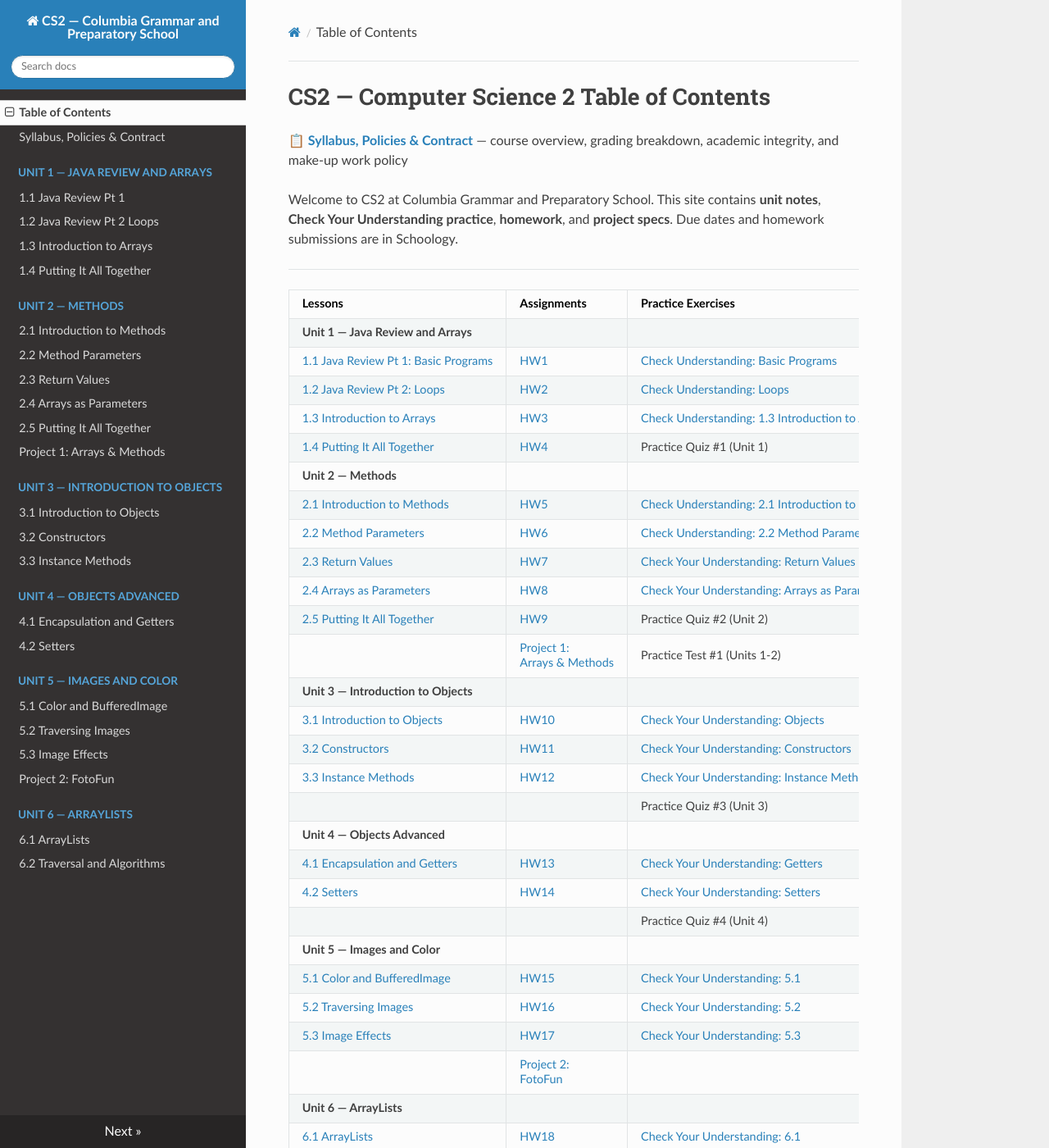
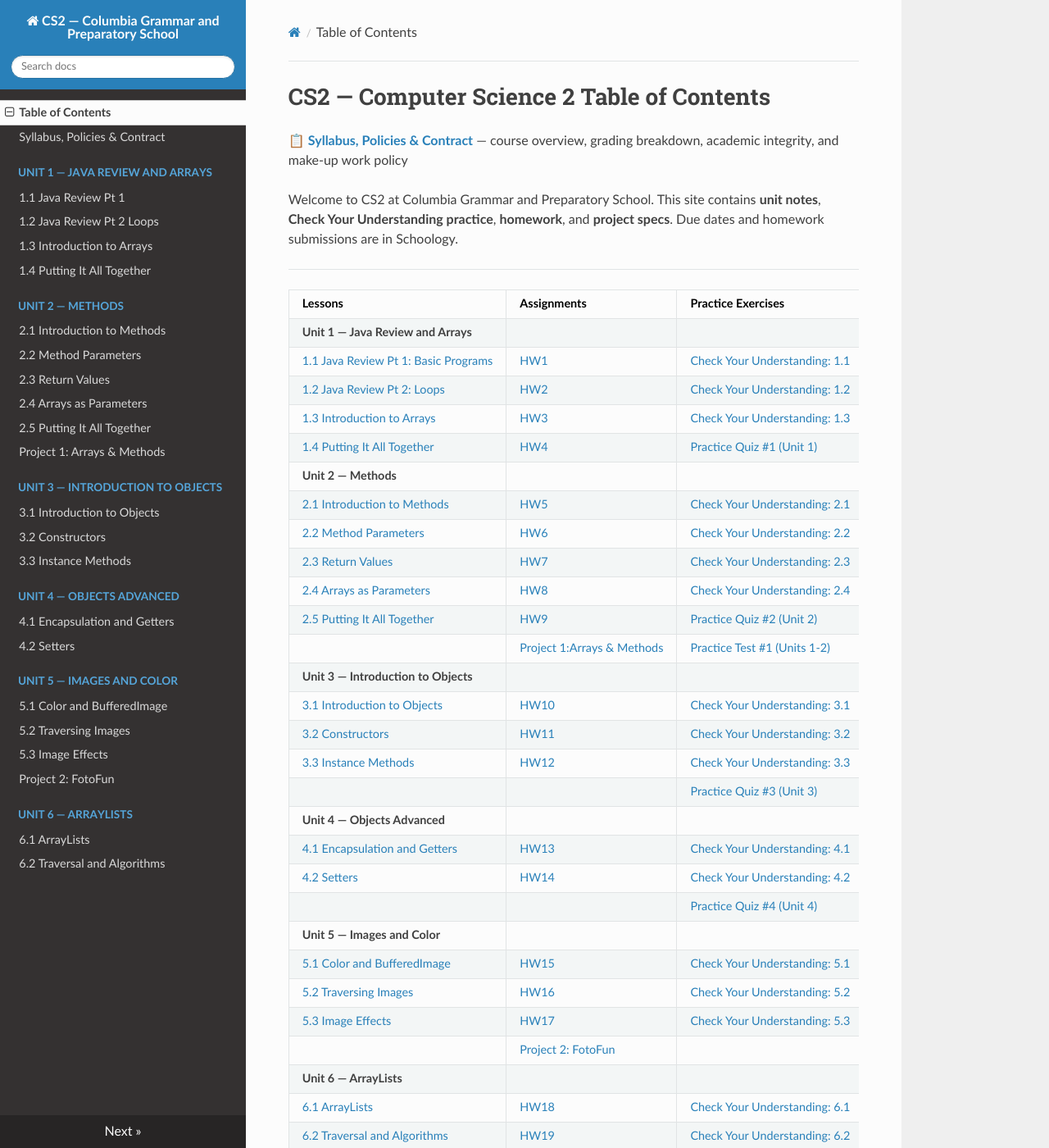
Before and after one commit to kjergens/cs2-site, an MkDocs documentation site: the page built from docs/index.md, in a window 1280 px wide and 1400 px high. Shown: the whole window at 82% size. Built offline with MkDocs 1.6.1, drawn with Linux system fonts in a browser that asks for light colours; nearby versions of some CDN libraries; some of the changed text lies outside the part shown.

Commit message:
Toc edit

```diff
--- a/docs/index.md
+++ b/docs/index.md
@@ -9,33 +9,32 @@
 | Lessons | Assignments | Practice Exercises
 |---|---|---|
 | **Unit 1 — Java Review and Arrays**| | |
-| [1.1 Java Review Pt 1: Basic Programs](unit1/notes_01_java_review.md) | [HW1](unit1/notes_01_java_review.md#homework-1-java-review) | [Check Understanding: Basic Programs](unit1/notes_01_java_review.md#check-your-understanding) |
-| [1.2 Java Review Pt 2: Loops](unit1/notes_02_loops.md) | [HW2](unit1/notes_02_loops.md#homework-2-loops-review) | [Check Understanding: Loops](unit1/notes_02_loops.md#check-your-understanding) |
-| [1.3 Introduction to Arrays](unit1/notes_03_arrays.md) | [HW3](unit1/notes_03_arrays.md#homework-3-arrays) | [Check Understanding: 1.3 Introduction to Arrays](unit1/notes_03_arrays.md#check-your-understanding) |
-| [1.4 Putting It All Together](unit1/notes_04_traversing_arrays.md) | [HW4](unit1/notes_04_traversing_arrays.md#homework-4-review) | Practice Quiz #1 (Unit 1) |
+| [1.1 Java Review Pt 1: Basic Programs](unit1/notes_01_java_review.md) | [HW1](unit1/notes_01_java_review.md#homework-1-java-review) | [Check Your Understanding: 1.1](unit1/notes_01_java_review.md#check-your-understanding) |
+| [1.2 Java Review Pt 2: Loops](unit1/notes_02_loops.md) | [HW2](unit1/notes_02_loops.md#homework-2-loops-review) | [Check Your Understanding: 1.2](unit1/notes_02_loops.md#check-your-understanding) |
+| [1.3 Introduction to Arrays](unit1/notes_03_arrays.md) | [HW3](unit1/notes_03_arrays.md#homework-3-arrays) | [Check Your Understanding: 1.3](unit1/notes_03_arrays.md#check-your-understanding) |
+| [1.4 Putting It All Together](unit1/notes_04_traversing_arrays.md) | [HW4](unit1/notes_04_traversing_arrays.md#homework-4-review) |[Practice Quiz #1 (Unit 1)](https://docs.google.com/document/d/1so-Neb6nKE3MPDsHHI3ttIzpamysDI1GKtfUfvrBY4Y) |
 | **Unit 2 — Methods** | | |
-| [2.1 Introduction to Methods](unit2/notes_01_methods.md) | [HW5](unit2/notes_01_methods.md#homework-5-introduction-to-methods) | [Check Understanding: 2.1 Introduction to Methods](unit2/notes_01_methods.md#check-your-understanding) |
-| [2.2 Method Parameters](unit2/notes_02_method_parameters.md) | [HW6](unit2/notes_02_method_parameters.md#homework-6-method-parameters) | [Check Understanding: 2.2 Method Parameters](unit2/notes_02_method_parameters.md#check-your-understanding) |
-| [2.3 Return Values](unit2/notes_03_return_values.md) | [HW7](unit2/notes_03_return_values.md#homework-7-return-values) | [Check Your Understanding: Return Values](unit2/notes_03_return_values.md#check-your-understanding) |
-| [2.4 Arrays as Parameters](unit2/notes_04_arrays_as_parameters.md) | [HW8](unit2/notes_04_arrays_as_parameters.md#homework-8-arrays-as-parameters) | [Check Your Understanding: Arrays as Parameters](unit2/notes_04_arrays_as_parameters.md#check-your-understanding) |
-| [2.5 Putting It All Together](unit2/notes_05_method_overloading.md) | [HW9](unit2/notes_05_method_overloading.md#homework-9-review) | Practice Quiz #2 (Unit 2) |
-|  | [Project 1:<br>Arrays & Methods](unit2/project1.md) | Practice Test #1 (Units 1-2) |
+| [2.1 Introduction to Methods](unit2/notes_01_methods.md) | [HW5](unit2/notes_01_methods.md#homework-5-introduction-to-methods) | [Check Your Understanding: 2.1](unit2/notes_01_methods.md#check-your-understanding) |
+| [2.2 Method Parameters](unit2/notes_02_method_parameters.md) | [HW6](unit2/notes_02_method_parameters.md#homework-6-method-parameters) | [Check Your Understanding: 2.2](unit2/notes_02_method_parameters.md#check-your-understanding) |
+| [2.3 Return Values](unit2/notes_03_return_values.md) | [HW7](unit2/notes_03_return_values.md#homework-7-return-values) | [Check Your Understanding: 2.3](unit2/notes_03_return_values.md#check-your-understanding) |
+| [2.4 Arrays as Parameters](unit2/notes_04_arrays_as_parameters.md) | [HW8](unit2/notes_04_arrays_as_parameters.md#homework-8-arrays-as-parameters) | [Check Your Understanding: 2.4](unit2/notes_04_arrays_as_parameters.md#check-your-understanding) |
+| [2.5 Putting It All Together](unit2/notes_05_method_overloading.md) | [HW9](unit2/notes_05_method_overloading.md#homework-9-review) | [Practice Quiz #2 (Unit 2)](https://docs.google.com/document/d/1LLtUdIiUziPBX8Gb76Akd9_-9EKYCuU_s6m5C4LJ2C0) |
+|  | [Project 1:Arrays & Methods](unit2/project1.md) | [Practice Test #1 (Units 1-2)](https://docs.google.com/document/d/1s04wJwrQblJtNPjQsBOHT3WcaVgP8FIJWc0fVfpBpEU) |
 | **Unit 3 — Introduction to Objects**| | |
-| [3.1 Introduction to Objects](unit3/notes_01_intro_to_objects.md) | [HW10](unit3/notes_01_intro_to_objects.md#homework-10-introduction-to-objects) | [Check Your Understanding: Objects](unit3/notes_01_intro_to_objects.md#check-your-understanding) |
-| [3.2 Constructors](unit3/notes_02_constructors.md) | [HW11](unit3/notes_02_constructors.md#homework-11-constructors) | [Check Your Understanding: Constructors](unit3/notes_02_constructors.md#check-your-understanding) |
-| [3.3 Instance Methods](unit3/notes_03_instance_methods.md) | [HW12](unit3/notes_03_instance_methods.md#homework-12-instance-methods) | [Check Your Understanding: Instance Methods](unit3/notes_03_instance_methods.md#check-your-understanding) |
-|  |  | Practice Quiz #3 (Unit 3)
+| [3.1 Introduction to Objects](unit3/notes_01_intro_to_objects.md) | [HW10](unit3/notes_01_intro_to_objects.md#homework-10-introduction-to-objects) | [Check Your Understanding: 3.1](unit3/notes_01_intro_to_objects.md#check-your-understanding) |
+| [3.2 Constructors](unit3/notes_02_constructors.md) | [HW11](unit3/notes_02_constructors.md#homework-11-constructors) | [Check Your Understanding: 3.2](unit3/notes_02_constructors.md#check-your-understanding) |
+| [3.3 Instance Methods](unit3/notes_03_instance_methods.md) | [HW12](unit3/notes_03_instance_methods.md#homework-12-instance-methods) | [Check Your Understanding: 3.3](unit3/notes_03_instance_methods.md#check-your-understanding) |
+|  |  | [Practice Quiz #3 (Unit 3)](https://docs.google.com/document/d/1OJN5ysiylBHnw2SStbNRfvkXjfHw4kHo8DHZO5-vH14)
 | **Unit 4 — Objects Advanced**| | |
-| [4.1 Encapsulation and Getters](unit4/notes_01_encapsulation.md) | [HW13](unit4/notes_01_encapsulation.md#homework-13-private-fields-and-getters) | [Check Your Understanding: Getters](unit4/notes_01_encapsulation.md#check-your-understanding) |
-| [4.2 Setters](unit4/notes_02_getters_setters.md) | [HW14](unit4/notes_02_getters_setters.md#homework-14-setters) | [Check Your Understanding: Setters](unit4/notes_02_getters_setters.md#check-your-understanding) |
-|  |  | Practice Quiz #4 (Unit 4)
+| [4.1 Encapsulation and Getters](unit4/notes_01_encapsulation.md) | [HW13](unit4/notes_01_encapsulation.md#homework-13-private-fields-and-getters) | [Check Your Understanding: 4.1](unit4/notes_01_encapsulation.md#check-your-understanding) |
+| [4.2 Setters](unit4/notes_02_getters_setters.md) | [HW14](unit4/notes_02_getters_setters.md#homework-14-setters) | [Check Your Understanding: 4.2](unit4/notes_02_getters_setters.md#check-your-understanding) |
+|  |  | [Practice Quiz #4 (Unit 4)](https://docs.google.com/document/d/1QEMPGleQirk5rMFdEQH8oXqYN_QADTFkCjFuh-5rnqI)
 | **Unit 5 — Images and Color**| | |
 | [5.1 Color and BufferedImage](unit5/notes_01_color_and_bufferedimage.md) |[HW15](unit5/notes_01_color_and_bufferedimage.md#homework-15-color-and-images) | [Check Your Understanding: 5.1](unit5/notes_01_color_and_bufferedimage.md#check-your-understanding) |
 | [5.2 Traversing Images](unit5/notes_02_traversing_images.md) | [HW16](unit5/notes_02_traversing_images.md#homework-16-traversing-a-bufferedimage) | [Check Your Understanding: 5.2](unit5/notes_02_traversing_images.md#check-your-understanding)  |
 | [5.3 Image Effects](unit5/notes_03_image_effects.md) | [HW17](unit5/notes_03_image_effects.md#homework-17-image-transformation-brightness) | [Check Your Understanding: 5.3](unit5/notes_03_image_effects.md#check-your-understanding) |
-| | [Project 2:<br> FotoFun](unit5/project2.md) | |
+| | [Project 2: FotoFun](unit5/project2.md) | |
 | **Unit 6 — ArrayLists**| | |
 | [6.1 ArrayLists](unit6/notes_01_arraylists.md) | [HW18](unit6/notes_01_arraylists.md#homework-18-arraylists) | [Check Your Understanding: 6.1](unit6/notes_01_arraylists.md#check-your-understanding) |
 | [6.2 Traversal and Algorithms](unit6/notes_02_arraylist_traversal.md) | [HW19](unit6/notes_02_arraylist_traversal.md#homework-19-arraylists-and-loops) | [Check Your Understanding: 6.2](unit6/notes_02_arraylist_traversal.md#check-your-understanding) |
-|  |  | Practice Test #2 (Units 3-6)
-|  |  | Practice Test #3 (Units 1-6)
+|  |  | [Practice Test #2 (Units 3-6)](https://docs.google.com/document/d/1uEJiD9YuxWvJRBaN8FeUClQMvjlub1TJ3gQqV4__DiU)
```
